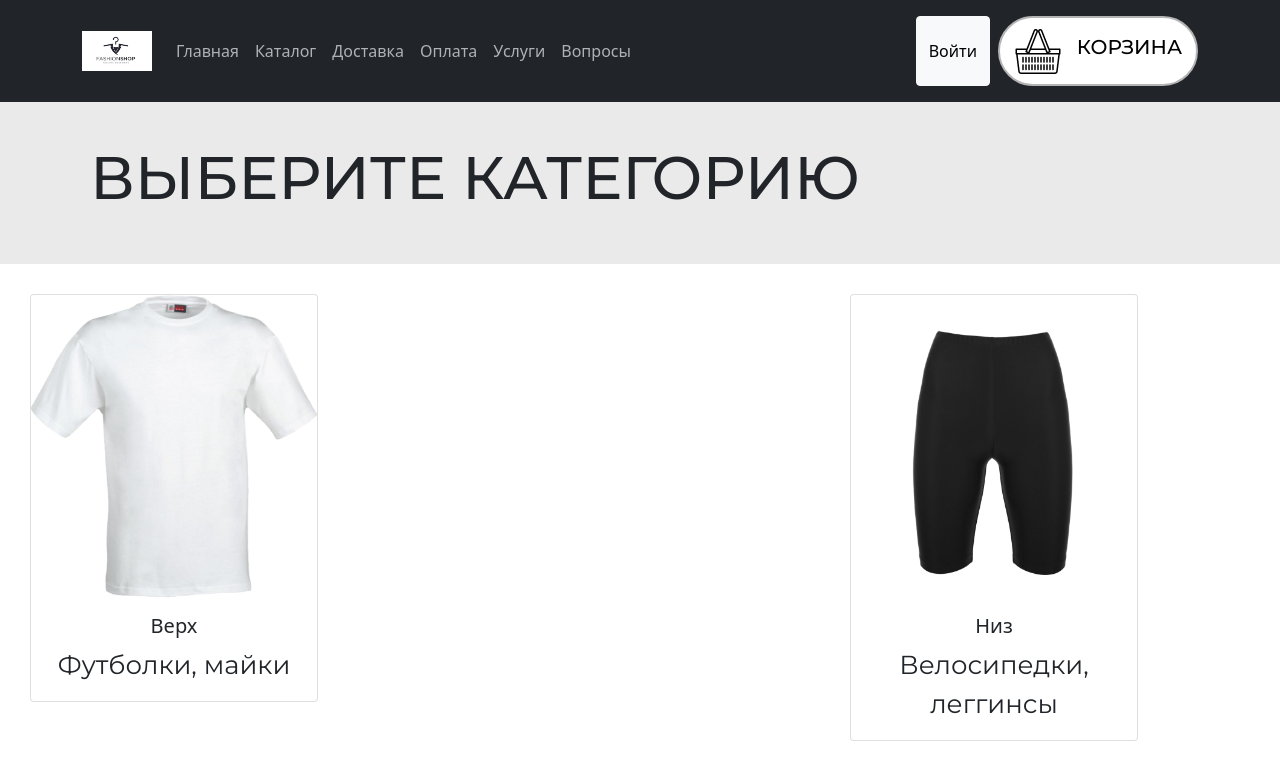
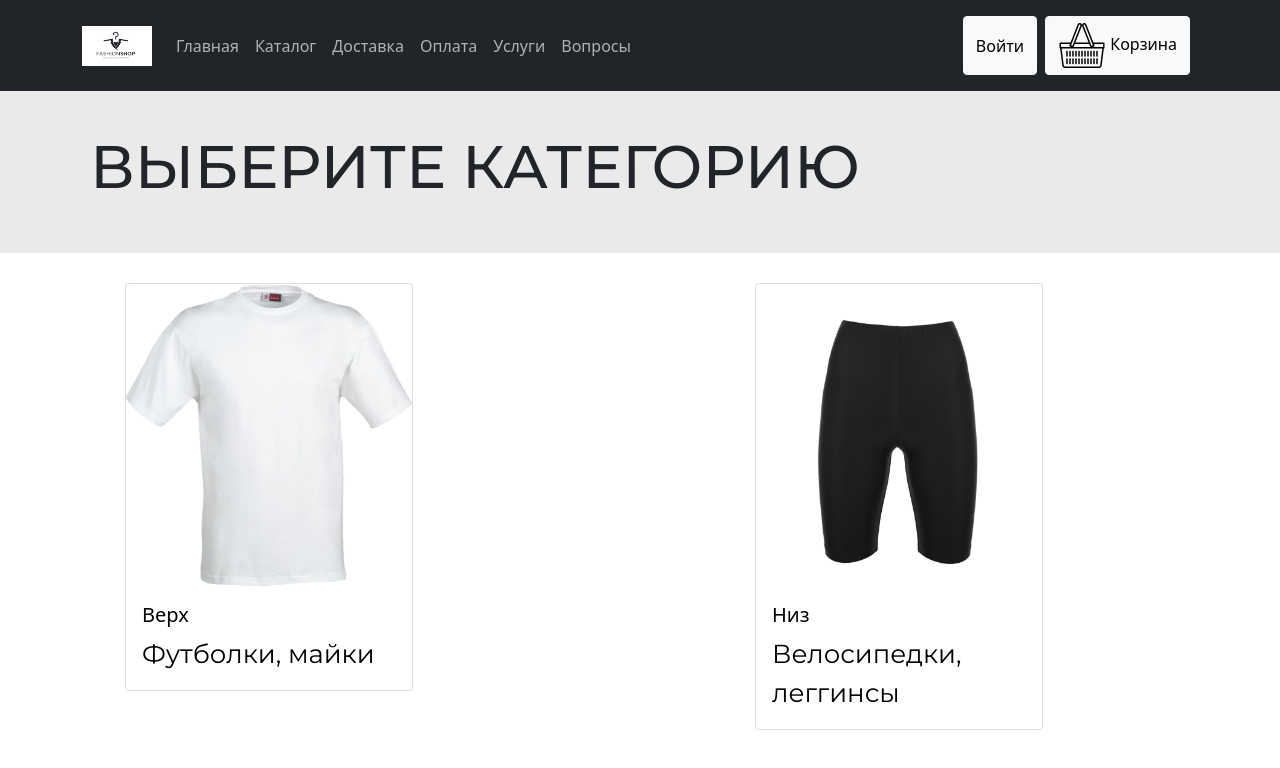
Before and after one commit to REGEMLER/ClothingStore, a React (Create React App) app: page /catalog in a window 1280 px wide. Shown: the top 768 px of the page. Built offline with nearby package versions, Linux system fonts and the light colour scheme.

Commit message:
added categories and cards

```diff
--- a/src/App.js
+++ b/src/App.js
@@ -12,7 +12,9 @@ import Delivery from "./Pages/Delivery";
 import Payment from "./Pages/Payment";
 import Servis from "./Pages/Servis";
 import Catalog from "./Pages/Catalog";
+import Cart from "./Pages/Cart";
 import Reference from "./Pages/Reference";
+import ProductPage from "./Pages/ProductPage";
 import Navibar from './Components/Navibar';
 import Footer from './Components/Footer';
 
@@ -27,6 +29,8 @@ function App() {
       <Route path="/payment" element={<Payment/>}/>
       <Route path="/servis" element={<Servis/>}/>
       <Route path="/reference" element={<Reference/>}/>
+      <Route path="/cart" element={<Cart/>}/>
+      <Route path="/product1" element={<ProductPage/>}/>
     </Routes>
     <Footer/>
     </Router>
--- a/src/Components/Card.jsx
+++ b/src/Components/Card.jsx
@@ -1,19 +1,21 @@
 import React from "react";
 import cls from "../Styles/Delivery.modules.scss"
 
-export const Card =({image,title,size,price}) =>{
+export const Card =({id,image,title,size,price}) =>{
+
+
     return(
-        <div className="card">
+        <div key={id} className="kard">
             <div className="cardImg"><img src={image}/></div>
-            <div className="popularContent">
+            <div className="cardContent">
                 <h4 className="cardTitle">{title}</h4>
-                <div className="popularText">
-                    <p className="popularTitle">Размер:</p>
-                    <p className="popularPrice">{size}</p>
+                <div className="cardText">
+                    <p className="cardTitle">Размер:</p>
+                    <p className="cardPrice">{size}</p>
                 </div>
-                <div className="popularText">
-                    <p className="popularTitle">Цена:</p>
-                    <p className="popularPrice">{price}</p>
+                <div className="cardText">
+                    <p className="cardTitle">Цена:</p>
+                    <p className="cardPrice">{price} ₽</p>
                 </div>
                 <button>В корзину</button>
             </div>
--- a/src/Components/CartButton.jsx
+++ /dev/null
@@ -1,12 +0,0 @@
-import React from "react";
-import cls from "../Styles/Cart.modules.scss";
-import cart from "../IMG/cart.png"
-
- export const CartButton = () => {
-    return(
-            <div className="cart">
-                <div className="cart_img"><img src={cart}/></div>
-                <h3>Корзина</h3>
-            </div>
-    )
-}
--- a/src/Components/CategoryCard.jsx
+++ b/src/Components/CategoryCard.jsx
@@ -1,6 +1,7 @@
 import React from "react";
 import {Card} from  "react-bootstrap";
 import styled from "styled-components";
+import {Link} from  "react-router-dom";
 const Styles = styled.div`
     .card {
         transition: all linear .4s;
@@ -8,17 +9,23 @@ const Styles = styled.div`
             transform: scale(1.05);
         }
     }
+    .categoryLink{
+        text-decoration: none;
+        color: black;
+    }
 `
 
-export const CategoryCard = ({id,image,title,text}) => {
+export const CategoryCard = ({id,image,title,text,lin}) => {
 
     return(<Styles>
         <Card key={id} style={{ width: '18rem', minHeight: "400px" }}>
-              <Card.Img variant="top" src={image} />
+        <Link className="categoryLink" to="/product1">
+        <Card.Img variant="top" src={image}/>
               <Card.Body>
                  <Card.Title>{title}</Card.Title>
                  <Card.Text>{text}</Card.Text>
               </Card.Body>
+         </Link>
         </Card>
         </Styles>
     )
--- a/src/Components/Navibar.jsx
+++ b/src/Components/Navibar.jsx
@@ -2,8 +2,8 @@ import React, {useState} from "react";
 import {Navbar, Nav, Button, Container, Modal, Form} from  "react-bootstrap";
 import {Link} from  "react-router-dom";
 import styled from "styled-components";
-import {CartButton} from "./CartButton";
 import logo from "../IMG/logo.png";
+import cart from "../IMG/cart.png"
 
 const Styles = styled.div`
     a, .navbar-brand, .navbar-nav, .nav-link {
@@ -49,7 +49,7 @@ const Navibar = () => {
                              </Nav>
                              <Nav className="my-2">
                                     <Button variant="light" className="me-2" onClick={handleShow}>Войти</Button>
-                                    <CartButton/>
+                                    <Button variant="light" className="me-2"><Link style={{"color": "black"}} to="/cart"><img src={cart}/> Корзина</Link></Button>
                              </Nav>
                         </Navbar.Collapse>
                       </Container>
--- a/src/Components/Popular.jsx
+++ b/src/Components/Popular.jsx
@@ -1,6 +1,6 @@
 import React from "react";
 import { Container, Row, Col} from "react-bootstrap";
-import cls from "../Styles/Delivery.modules.scss"
+import cls from "../Styles/Delivery.modules.scss";
 import bickl from "../IMG/bickl.png";
 import tShort from "../IMG/t-short.png";
 import mask from "../IMG/mask.png";
--- /dev/null
+++ b/src/Pages/Cart.jsx
@@ -0,0 +1,15 @@
+import React,{useState} from "react";
+import {Popular} from "../Components/Popular";
+import { Button} from  "react-bootstrap";
+import cls from "../Styles/Cart.modules.scss";
+
+const Cart = () => {
+    return (
+        <>
+        <div className="cart">Здесь будут складываться товары добавленные в корзину</div>
+        <Popular/>
+        </>
+    )
+}
+
+export default Cart;
--- a/src/Pages/Catalog.jsx
+++ b/src/Pages/Catalog.jsx
@@ -6,15 +6,16 @@ import {Examples} from "../Components/Examples";
 import {CategoryCard} from "../Components/CategoryCard";
 import styled from "styled-components";
 
+
 import tShort from "../IMG/t-short.png";
 import bickl from "../IMG/bickl.png";
 import boots from "../IMG/boots.png";
 import equip from "../IMG/equip.png";
 import mask from "../IMG/mask.png";
 import legg from "../IMG/legg.png";
-import majka from "../IMG/majka.png"
-import shorts from "../IMG/shorts.png"
-import tols from "../IMG/tols.png"
+import majka from "../IMG/majka.png";
+import shorts from "../IMG/shorts.png";
+import tols from "../IMG/tols.png";
 
 
 const Styles = styled.div`
@@ -24,24 +25,24 @@ const Styles = styled.div`
         display: grid;
         grid-template-columns: repeat(auto-fill, 400px);
         grid-auto-rows: repeat(auto-fill, 400px);
-        gap: 40px;
+        grid-gap: 40px;
         align-content: stretch;
-        justify-content: space-between;
+        justify-content: space-around;
     }
 `
 
 const Catalog = () => {
 
     const categoryCards = [
-        {id: "category1",image: tShort , title: "Верх", text: "Футболки, майки"},
-        {id: "category2",image: bickl , title: "Низ", text: "Велосипедки, леггинсы"},
-        {id: "category3",image: boots , title: "Обувь", text: "Штангетки"},
-        {id: "category4",image: legg , title: "Леггинсы", text: "Для путешествий"},
-        {id: "category5",image: equip , title: "Экипировка", text: "Ремни для гиревого спорта и тяжелоатлетические"},
-        {id: "category6",image: mask , title: "Маски", text: "Медицинские с готовым и индивидуальным дизайном"},
-        {id: "category7",image: majka , title: "Майки", text: "Удобство, комфорт, свобода"},
-        {id: "category8",image: shorts , title: "Шорты", text: "Всех размеров"},
-        {id: "category9",image: tols , title: "Рашгарды", text: "Стильно, модно, молодежно"},
+        {id: "category1",image: tShort , title: "Верх", text: "Футболки, майки", lin:"/product1"},
+        {id: "category2",image: bickl , title: "Низ", text: "Велосипедки, леггинсы",lin:"/product1"},
+        {id: "category3",image: boots , title: "Обувь", text: "Штангетки",lin: "/product1"},
+        {id: "category4",image: legg , title: "Леггинсы", text: "Для путешествий",lin: "/product1"},
+        {id: "category5",image: equip , title: "Экипировка", text: "Ремни для гиревого спорта и тяжелоатлетические",lin: "/product1"},
+        {id: "category6",image: mask , title: "Маски", text: "Медицинские с готовым и индивидуальным дизайном",link: "/product1"},
+        {id: "category7",image: majka , title: "Майки", text: "Удобство, комфорт, свобода",lin: "/product1"},
+        {id: "category8",image: shorts , title: "Шорты", text: "Всех размеров", lin: "/product1"},
+        {id: "category9",image: tols , title: "Рашгарды", text: "Стильно, модно, молодежно",lin: "/product1"},
     ];
 
     return(
@@ -56,6 +57,7 @@ const Catalog = () => {
              image={clothesItem.image}
              title={clothesItem.title}
              text={clothesItem.text}
+             lin={clothesItem.lin}
              />
             })}
         </div>
--- /dev/null
+++ b/src/Pages/ProductPage.jsx
@@ -0,0 +1,66 @@
+import React from "react";
+import {Popular} from "../Components/Popular";
+import styled from "styled-components";
+import {Card} from "../Components/Card";
+import tShort from "../IMG/t-short.png";
+import bickl from "../IMG/bickl.png";
+import boots from "../IMG/boots.png";
+import equip from "../IMG/equip.png";
+import mask from "../IMG/mask.png";
+import legg from "../IMG/legg.png";
+import majka from "../IMG/majka.png";
+import shorts from "../IMG/shorts.png";
+import tols from "../IMG/tols.png";
+
+const Styles = styled.div`
+    .container {
+        width: 100%;
+        margin: 0 auto;
+        padding: 40px;
+        display: grid;
+        grid-template-columns: repeat(auto-fill, 300px);
+        grid-auto-rows: repeat(auto-fill, 300px);
+        gap: 40px;
+        align-content: stretch;
+        justify-content: space-between;
+    }
+`
+
+const ProductPage = () => {
+
+    const products = [
+        {id: "tSort1",image: tShort , title: "Футболка", size: "40-60", price: "150"},
+        {id: "tSort2",image: tShort , title: "Футболка", size: "40-60",price: "200"},
+        {id: "tSort3",image: tShort , title: "Футболка", size: "40-60", price: "250"},
+        {id: "tSort4",image: tShort , title: "Футболка", size: "40-60", price: "350"},
+        {id: "tSort5",image: tShort , title: "Футболка", size: "40-60", price: "450"},
+        {id: "tSort6",image: tShort , title: "Футболка", size: "40-60", price: "500"},
+        {id: "tSort7",image: tShort , title: "Футболка", size: "40-60", price: "550"},
+        {id: "tSort8",image: tShort , title: "Футболка", size: "40-60", price: "650"},
+        {id: "tSort9",image: tShort , title: "Футболка", size: "40-60", price: "1000"},
+    ];
+
+
+    return(
+        <>
+        <Styles>
+        <div className="container">
+            {products.map(product => {
+                return (
+                    <Card
+                    key={product.id}
+                    image={product.image}
+                    title={product.title}
+                    size={product.size}
+                    price={product.price}
+                    />
+                )
+            })}
+        </div>
+        <Popular/>
+        </Styles>
+        </>
+    )
+}
+
+export default ProductPage;
--- a/src/Styles/Cart.modules.scss
+++ b/src/Styles/Cart.modules.scss
@@ -1,25 +1,10 @@
 .cart{
-    width: 200px;
-    height: 70px;
-    display: flex;
-    justify-content: center;
-    align-items: center;
-    background: #fff;
-    border: 2px solid #B4B4B4;
-    border-radius: 61px;
-    h3{
-        font-family: 'Montserrat', sans-serif;
-        font-weight: 500;
-        font-size: 20px;
-        color: black;
-        margin-left: 15px;
-    }
-    .img{
-        display: block;
-        img{
-            width: 100%;
-            height: 100%;
-            object-fit: cover;
-        }
-    }
+    width: 100%;
+    padding: 30px;
+    display: grid;
+    grid-template-columns: repeat(auto-fill, 400px);
+    grid-auto-rows: repeat(auto-fill, 400px);
+    gap: 40px;
+    align-content: stretch;
+    justify-content: space-between;
 }
--- a/src/Styles/Delivery.modules.scss
+++ b/src/Styles/Delivery.modules.scss
@@ -107,11 +107,11 @@ h3{
 
 
 ////////////////////////////
-.card{
+.kard{
     text-align: center;
     .cardImg{
-        width: 370px;
-        height: 400px;
+        width: 330px;
+        height: 380px;
         background: #FFFFFF;
         box-shadow: 2px 4px 27px rgba(0, 0, 0, 0.25);
         border-radius: 36px;
@@ -121,12 +121,51 @@ h3{
             object-fit: cover;
         }
     }
+}
+
+
+.cardContent{
+    width: 100%;
+    margin: 0 auto;
+    padding: 20px;
     .cardTitle{
         font-family: 'Montserrat';
         font-style: normal;
         font-weight: 500;
         text-align: center;
         font-size: 26px;
-        margin: 10px 0;
+        margin: 5px auto;
     }
-}
+    .cardText{
+        display: flex;
+        justify-content: space-around;
+        align-items: center;
+        font-family: 'Montserrat';
+         font-style: normal;
+         .cardTitle{
+            font-weight: 400;
+            font-size: 26px;
+         }
+         .cardPrice{
+            font-size: 30px;
+            font-weight: 500;
+         }
+    }
+    button{
+        width: 250px;
+        margin: 0 auto;
+        height: 57px;
+        background: #FFFFFF;
+        box-shadow: 2px 4px 27px rgba(0, 0, 0, 0.25);
+        border-radius: 36px;
+        font-family: 'Montserrat';
+        font-style: normal;
+        font-weight: 400;
+        font-size: 36px;
+        text-align: center;
+        transition: all linear .4s;
+        &:hover{
+            transform: scale(1.1);
+        }
+     }
+    }
```
Also changed, not shown: src/Components/Cart.jsx (deleted, +0 -9 lines).
